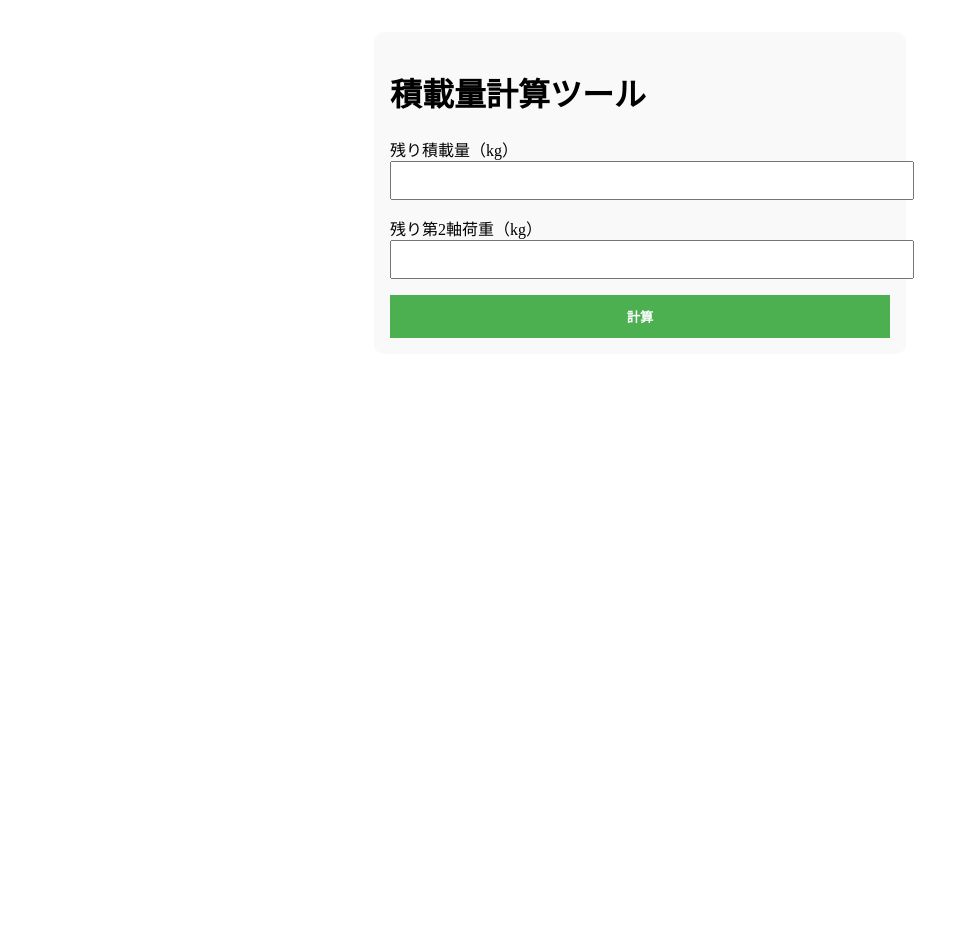
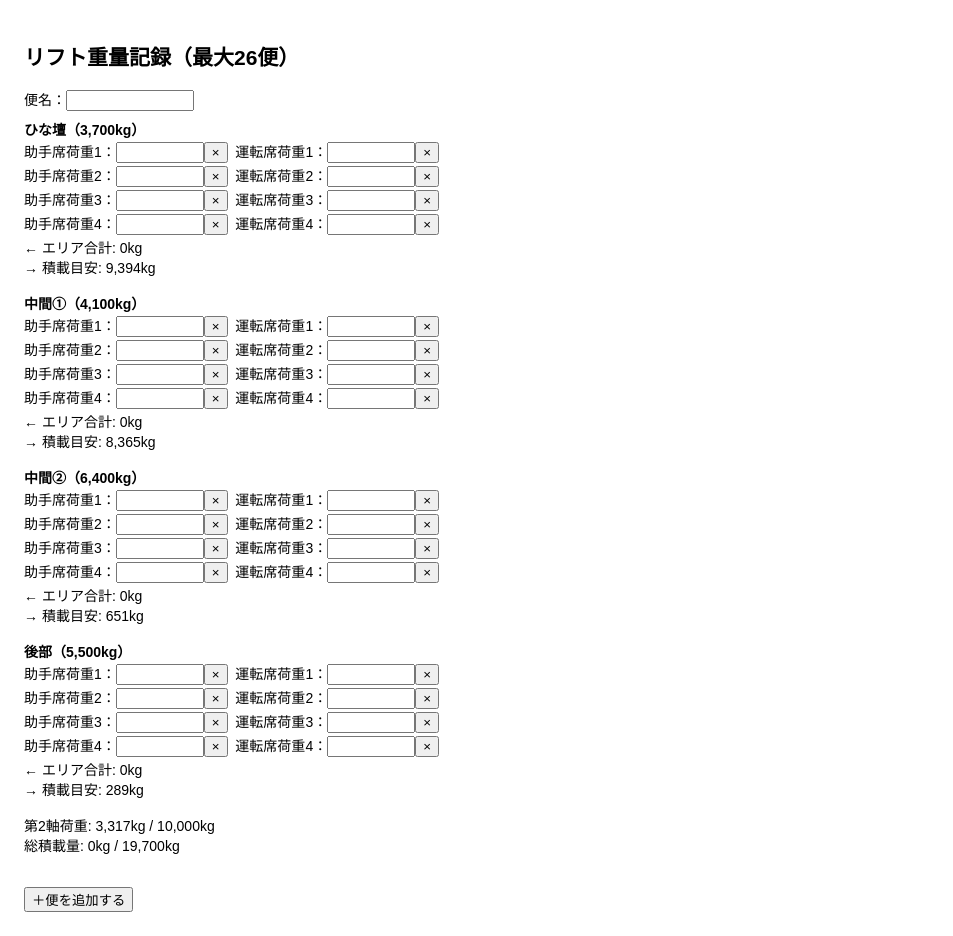
Before and after one commit to Toyotayusou1111/-, a React (Create React App) app: page / in a window 1280 px wide. Shown: the whole page, without its empty margins (0-953 px from the left). Before the commit the page ends 800 px from the top, so only its background shows below. Built offline with nearby package versions, Linux system fonts and the light colour scheme.

Commit message:
Update App.js

```diff
--- a/src/App.js
+++ b/src/App.js
@@ -1,102 +1,149 @@
-import React, { useState } from "react";
-
-const COEF = {
-  front: 0.1,
-  middle1: 0.08,
-  middle2: 0.0975,
-  rear: 0.0433,
-};
+// === App.js（最終確定版：エンター右移動・中間②以降の目安ロジック修正） ===
+import React, { useState, useRef } from "react";
 
 export default function App() {
-  const [remainTotal, setRemainTotal] = useState("");
-  const [remainAxle, setRemainAxle] = useState("");
-  const [results, setResults] = useState(null);
+  const MAX_AXLE = 10000;
+  const MAX_TOTAL = 19700;
+  const COEF = { ひな壇: 0.6817, 中間1: 0.607, 中間2: 0.0975, 後部: 0.0433 };
+  const INTERCEPT = 3317.33;
+  const areaMeta = [
+    { key: "ひな壇", label: "ひな壇（3,700kg）" },
+    { key: "中間1", label: "中間①（4,100kg）" },
+    { key: "中間2", label: "中間②（6,400kg）" },
+    { key: "後部", label: "後部（5,500kg）" },
+  ];
 
-  const calculateLoad = () => {
-    const total = parseFloat(remainTotal);
-    const axle = parseFloat(remainAxle);
-    const coefSum = Object.values(COEF).reduce((a, b) => a + b, 0);
+  const blankRows = () => Array(4).fill({ left: "", right: "" });
+  const newEntry = () => ({ 便名: "", ひな壇: blankRows(), 中間1: blankRows(), 中間2: blankRows(), 後部: blankRows() });
 
-    if (isNaN(total) || isNaN(axle)) {
-      alert("正しい数値を入力してください。");
-      return;
+  const [entries, setEntries] = useState([newEntry()]);
+  const refs = useRef({});
+
+  const n = (v) => parseFloat(v) || 0;
+  const areaSum = (en, k) => en[k].reduce((s, r) => s + n(r.left) + n(r.right), 0);
+
+  const totals = (en) => {
+    const areaSums = areaMeta.map((a) => ({ key: a.key, sum: areaSum(en, a.key) }));
+    const total = areaSums.reduce((s, a) => s + a.sum, 0);
+    const axle =
+      areaSum(en, "ひな壇") * COEF.ひな壇 +
+      areaSum(en, "中間1") * COEF.中間1 +
+      areaSum(en, "中間2") * COEF.中間2 +
+      areaSum(en, "後部") * COEF.後部 +
+      INTERCEPT;
+
+    const remainTotal = MAX_TOTAL - total;
+    const remainAxle = MAX_AXLE - axle;
+
+    const estimate = {};
+    // 未入力エリアだけを対象に目安を算出
+    const targets = areaMeta.filter((a) => areaSum(en, a.key) === 0);
+    if (targets.length > 0) {
+      const coefSum = targets.reduce((s, a) => s + COEF[a.key], 0);
+      targets.forEach((a) => {
+        // 中間②・後部は“積むと第2軸が軽くなる”ため掛け算、
+        // それ以外は従来通り割り算で制限
+        const est = a.key === "中間2" || a.key === "後部"
+          ? Math.min(
+              remainTotal * (COEF[a.key] / coefSum),
+              remainAxle * COEF[a.key]
+            )
+          : Math.min(
+              remainTotal * (COEF[a.key] / coefSum),
+              remainAxle / COEF[a.key]
+            );
+        estimate[a.key] = Math.floor(est);
+      });
     }
 
-    const estimate = Object.entries(COEF).map(([key, coef]) => {
-      let load;
-      if (key === "middle2" || key === "rear") {
-        // 第2軸へ軽く作用するエリアは多く積める
-        load = Math.min(total * (coef / coefSum), axle * (1 - coef));
-      } else {
-        // 正方向に重くなるエリアは制限強めに
-        load = Math.min(total * (coef / coefSum), axle * coef);
-      }
-      return { key, load: load.toFixed(2) };
+    return { total, axle, estimate };
+  };
+
+  const setVal = (ei, k, ri, side, v) =>
+    setEntries((p) => {
+      const cp = [...p];
+      const rows = cp[ei][k].map((r) => ({ ...r }));
+      rows[ri][side] = v;
+      cp[ei][k] = rows;
+      return cp;
     });
 
-    setResults(estimate);
+  const clear = (ei, k, ri, side) => setVal(ei, k, ri, side, "");
+
+  const handleKeyDown = (e, ei, k, ri, side) => {
+    if (e.key === "Enter") {
+      const order = ["left", "right"];
+      const sideIdx = order.indexOf(side);
+      const nextSide = sideIdx === 0 ? "right" : "left";
+      const nextRi = sideIdx === 0 ? ri : ri + 1;
+      const nextKey = `${ei}-${k}-${nextRi}-${nextSide}`;
+      const nextInput = refs.current[nextKey];
+      if (nextInput) nextInput.focus();
+    }
   };
 
   return (
-    <div style={{ maxWidth: 500, margin: "2rem auto", padding: "1rem", background: "#f9f9f9", borderRadius: "10px" }}>
-      <h1>積載量計算ツール</h1>
-
-      <label>残り積載量（kg）</label>
-      <input
-        type="number"
-        value={remainTotal}
-        onChange={(e) => setRemainTotal(e.target.value)}
-        style={{ width: "100%", padding: "10px", marginBottom: "1rem" }}
-      />
-
-      <label>残り第2軸荷重（kg）</label>
-      <input
-        type="number"
-        value={remainAxle}
-        onChange={(e) => setRemainAxle(e.target.value)}
-        style={{ width: "100%", padding: "10px", marginBottom: "1rem" }}
-      />
-
-      <button
-        onClick={calculateLoad}
-        style={{
-          width: "100%",
-          padding: "12px",
-          background: "#4CAF50",
-          color: "white",
-          fontWeight: "bold",
-          border: "none",
-          cursor: "pointer",
-        }}
-      >
-        計算
-      </button>
-
-      {results && (
-        <div style={{ marginTop: "2rem", background: "#fff", padding: "1rem", borderRadius: 8 }}>
-          <h3>積載目安結果</h3>
-          {results.map(({ key, load }) => (
-            <p key={key}>
-              <strong>{displayName(key)}:</strong> {load} kg
-            </p>
-          ))}
-        </div>
-      )}
+    <div style={{ padding: 16, fontFamily: "sans-serif", fontSize: 14 }}>
+      <h2>リフト重量記録（最大26便）</h2>
+      {entries.map((en, ei) => {
+        const { total, axle, estimate } = totals(en);
+        return (
+          <div key={ei} style={{ marginBottom: 32 }}>
+            <div style={{ marginBottom: 8 }}>
+              便名：
+              <input
+                value={en.便名}
+                onChange={(e) => {
+                  const cp = [...entries];
+                  cp[ei].便名 = e.target.value;
+                  setEntries(cp);
+                }}
+                style={{ width: 120 }}
+              />
+            </div>
+            {areaMeta.map(({ key, label }) => (
+              <div key={key} style={{ marginBottom: 16 }}>
+                <strong>{label}</strong>
+                {en[key].map((row, ri) => (
+                  <div key={ri} style={{ margin: "2px 0" }}>
+                    助手席荷重{ri + 1}：
+                    <input
+                      type="number"
+                      value={row.left}
+                      onChange={(e) => setVal(ei, key, ri, "left", e.target.value)}
+                      onKeyDown={(e) => handleKeyDown(e, ei, key, ri, "left")}
+                      ref={(el) => (refs.current[`${ei}-${key}-${ri}-left`] = el)}
+                      style={{ width: 80 }}
+                    />
+                    <button onClick={() => clear(ei, key, ri, "left")}>×</button>
+                    &nbsp; 運転席荷重{ri + 1}：
+                    <input
+                      type="number"
+                      value={row.right}
+                      onChange={(e) => setVal(ei, key, ri, "right", e.target.value)}
+                      onKeyDown={(e) => handleKeyDown(e, ei, key, ri, "right")}
+                      ref={(el) => (refs.current[`${ei}-${key}-${ri}-right`] = el)}
+                      style={{ width: 80 }}
+                    />
+                    <button onClick={() => clear(ei, key, ri, "right")}>×</button>
+                  </div>
+                ))}
+                <div>← エリア合計: {areaSum(en, key).toLocaleString()}kg</div>
+                {estimate[key] !== undefined && (
+                  <div>→ 積載目安: {estimate[key].toLocaleString()}kg</div>
+                )}
+              </div>
+            ))}
+            <div>
+              第2軸荷重: {Math.round(axle).toLocaleString()}kg / {MAX_AXLE.toLocaleString()}kg
+            </div>
+            <div>
+              総積載量: {Math.round(total).toLocaleString()}kg / {MAX_TOTAL.toLocaleString()}kg
+            </div>
+          </div>
+        );
+      })}
+      <button onClick={() => setEntries([...entries, newEntry()])}>＋便を追加する</button>
     </div>
   );
 }
-
-function displayName(key) {
-  switch (key) {
-    case "front":
-      return "フロントエリア";
-    case "middle1":
-      return "中間①エリア";
-    case "middle2":
-      return "中間②エリア";
-    case "rear":
-      return "後部エリア";
-    default:
-      return key;
-  }
-}
```
